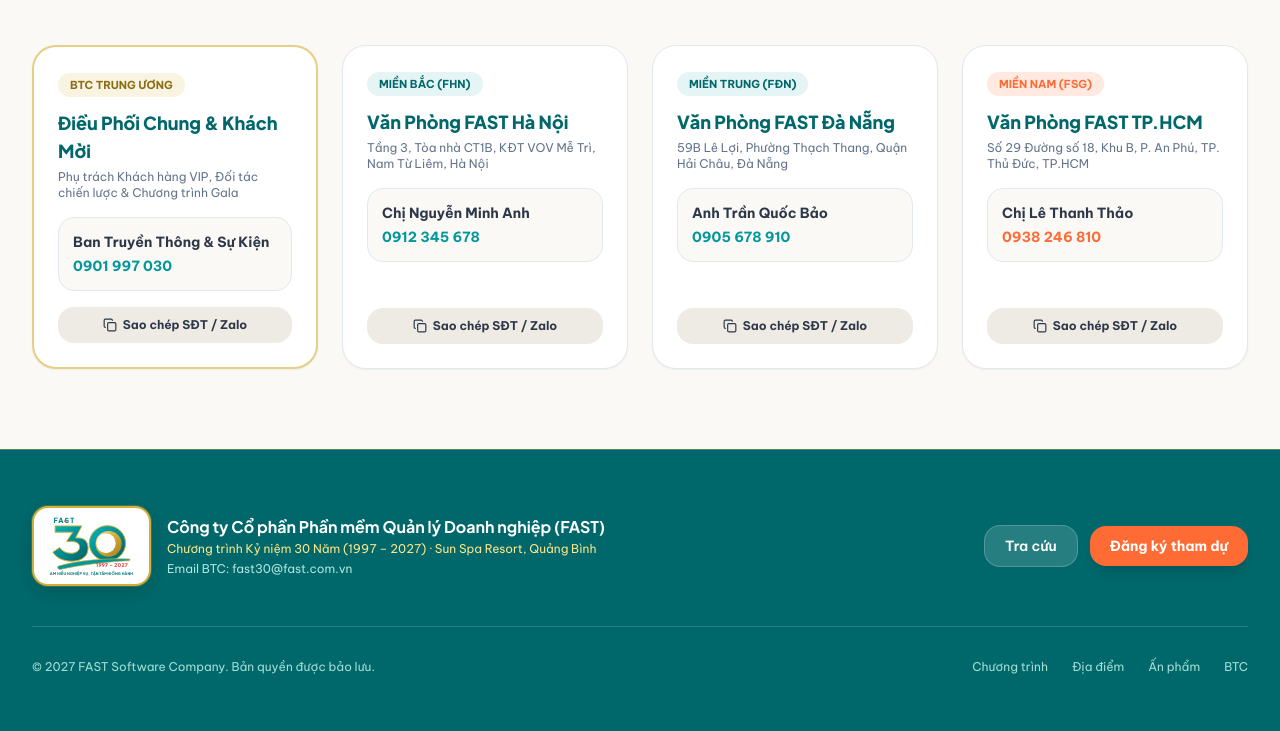
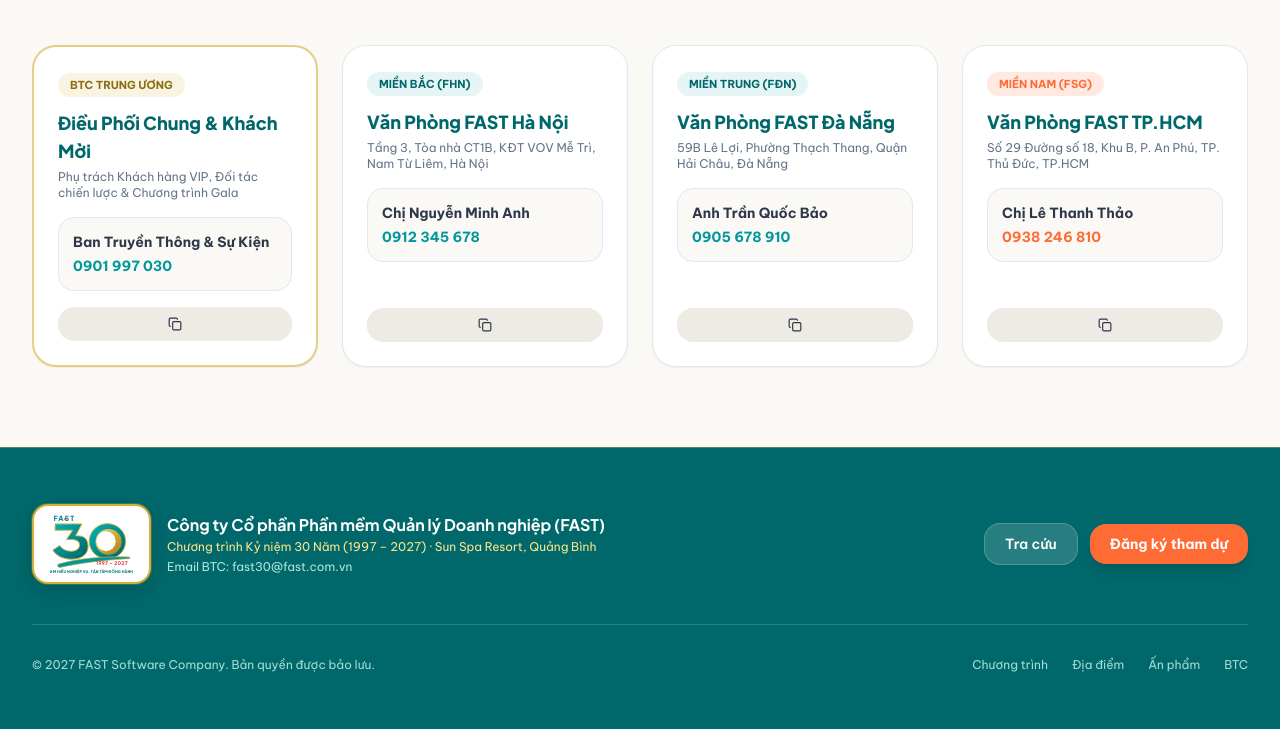
Before and after one commit to vehicles/fast-30n, a plain HTML site: page index.html in a window 1280 px wide. Shown: the part 5090-5821 px from the top of the page. Drawn offline with nearby package versions, Linux system fonts and the light colour scheme.

Commit message:
Update index.html

```diff
--- a/index.html
+++ b/index.html
@@ -818,9 +818,8 @@
                                 <p class="text-sm font-extrabold text-[#00979C] mt-1">0901 997 030</p>
                             </div>
                         </div>
-                        <button type="button" onclick="copyPhone('0901997030', 'BTC Trung ương')" class="w-full py-2.5 px-3 rounded-2xl bg-[#EAE6DF]/80 hover:bg-[#EAE6DF] text-[#2D3748] text-xs font-bold inline-flex items-center justify-center gap-1.5 transition-colors">
+                        <button type="button" onclick="copyPhone('0901997030', 'Trưởng ban')" class="w-full py-2.5 px-3 rounded-2xl bg-[#EAE6DF]/80 hover:bg-[#EAE6DF] text-[#2D3748] text-xs font-bold inline-flex items-center justify-center gap-1.5 transition-colors">
                             <i data-lucide="copy" class="w-3.5 h-3.5"></i>
-                            <span>Sao chép SĐT / Zalo</span>
                         </button>
                     </div>
 
@@ -837,7 +836,6 @@
                         </div>
                         <button type="button" onclick="copyPhone('0912345678', 'FAST Hà Nội')" class="w-full py-2.5 px-3 rounded-2xl bg-[#EAE6DF]/80 hover:bg-[#EAE6DF] text-[#2D3748] text-xs font-bold inline-flex items-center justify-center gap-1.5 transition-colors">
                             <i data-lucide="copy" class="w-3.5 h-3.5"></i>
-                            <span>Sao chép SĐT / Zalo</span>
                         </button>
                     </div>
 
@@ -854,7 +852,6 @@
                         </div>
                         <button type="button" onclick="copyPhone('0905678910', 'FAST Đà Nẵng')" class="w-full py-2.5 px-3 rounded-2xl bg-[#EAE6DF]/80 hover:bg-[#EAE6DF] text-[#2D3748] text-xs font-bold inline-flex items-center justify-center gap-1.5 transition-colors">
                             <i data-lucide="copy" class="w-3.5 h-3.5"></i>
-                            <span>Sao chép SĐT / Zalo</span>
                         </button>
                     </div>
 
@@ -871,7 +868,6 @@
                         </div>
                         <button type="button" onclick="copyPhone('0938246810', 'FAST TP.HCM')" class="w-full py-2.5 px-3 rounded-2xl bg-[#EAE6DF]/80 hover:bg-[#EAE6DF] text-[#2D3748] text-xs font-bold inline-flex items-center justify-center gap-1.5 transition-colors">
                             <i data-lucide="copy" class="w-3.5 h-3.5"></i>
-                            <span>Sao chép SĐT / Zalo</span>
                         </button>
                     </div>
                 </div>
```
